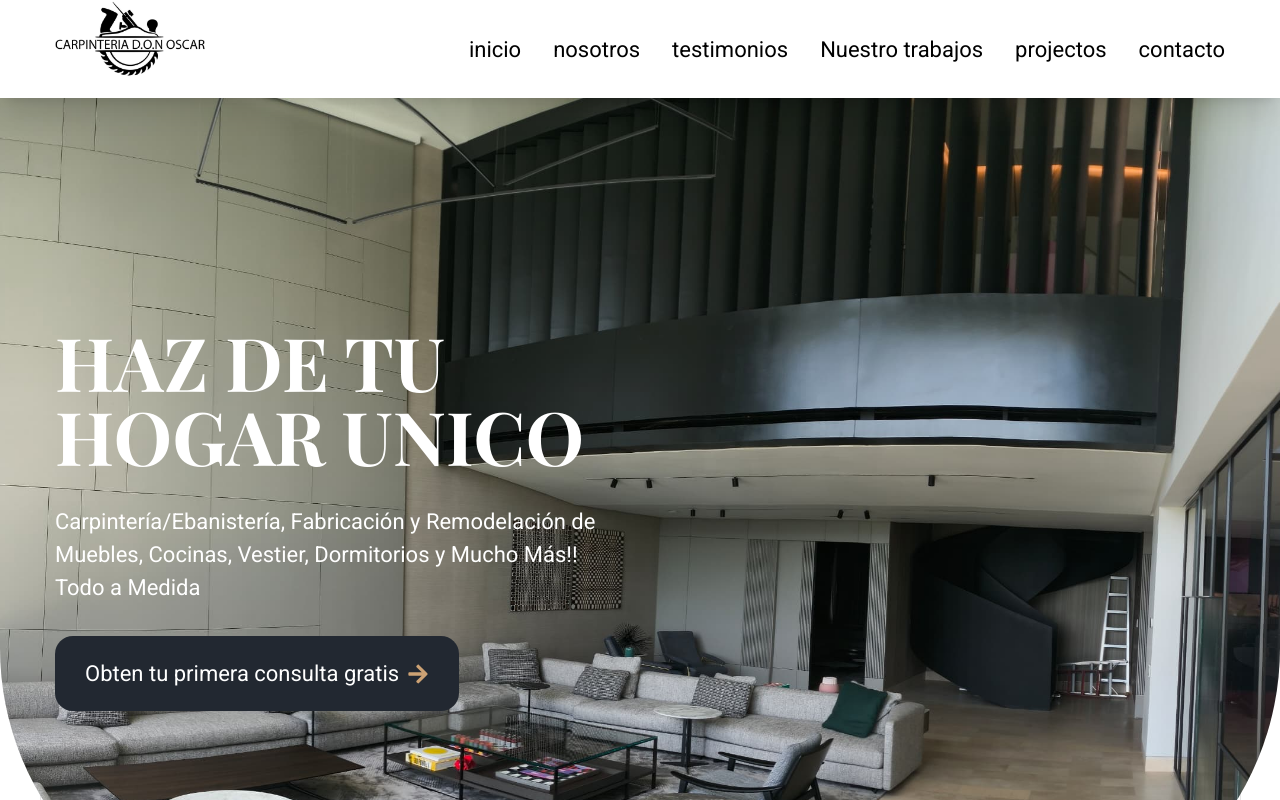
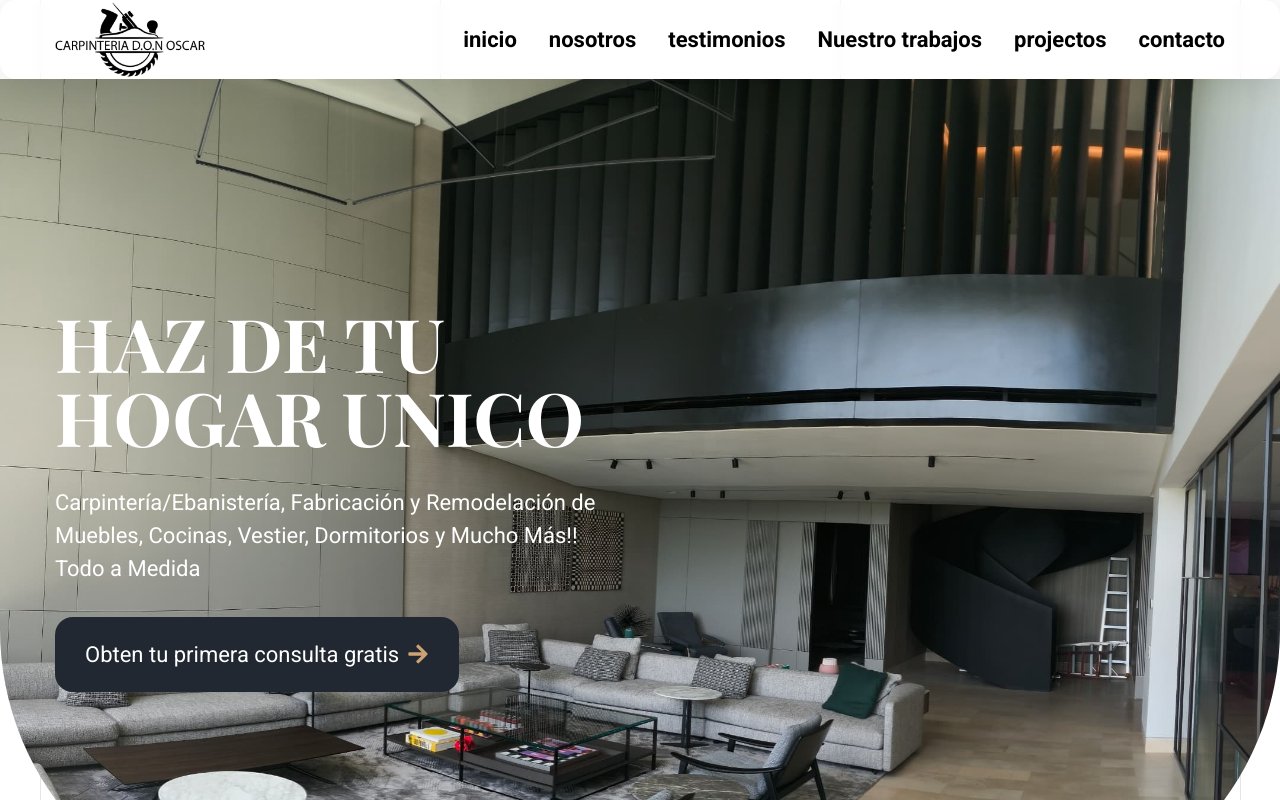
Before and after one commit to fakbo-dev/D.O.N-Oscar-Landing-Page, a Next.js app: page / in a window 1280 px wide. Shown: the top 800 px of the page. Built offline with nearby package versions, Linux system fonts and the light colour scheme.

Commit message:
header maybe need tu change again

```diff
--- a/app/globals.css
+++ b/app/globals.css
@@ -45,10 +45,11 @@
 }
 
 .card {
-  background: rgba( 255, 255, 255, 0.1 );
-box-shadow: 0 8px 32px 0 rgba( 31, 38, 135, 0.37 );
-backdrop-filter: blur( 2.5px );
--webkit-backdrop-filter: blur( 2.5px );
-border-radius: 10px;
-border: 1px solid rgba( 255, 255, 255, 0.18 );
+/* From https://css.glass */
+background: rgba(255, 255, 255, 0.1);
+border-radius: 16px;
+box-shadow: 0 4px 30px rgba(0, 0, 0, 0.1);
+backdrop-filter: blur(5px);
+-webkit-backdrop-filter: blur(5px);
+border: 1px solid rgba(255, 255, 255, 0.3);
 }
--- a/components/Brands.jsx
+++ b/components/Brands.jsx
@@ -1,6 +1,5 @@
 "use client"
 import Image from "next/image";
-import { Fragment } from "react";
 const list = [
     {
         name: "Hotel Cristal Park",
--- a/components/Header.jsx
+++ b/components/Header.jsx
@@ -5,7 +5,7 @@ import MobileNav from "./MobileNav";
 
 const Header = () => {
     return (
-        <header className="sticky top-0 h-[98px] shadow-xl z-30 bg-white">
+        <header className="sticky top-0  shadow-xl z-30  card">
             <div className="container mx-auto flex justify-between h-full">
                 {/* logo */}
                 <Link href="/">
--- a/components/Nav.jsx
+++ b/components/Nav.jsx
@@ -36,7 +36,7 @@ const Nav = () => {
     return (
         <nav className="flex gap-8">
             {links.map(({ name, path, id }) => (
-                <Link href={path} key={id} className="hover:text-accent transition-all delay-100">{name}</Link>
+                <Link href={path} key={id} className="hover:text-accent transition-all delay-100 text-black font-bold">{name}</Link>
             ))}
         </nav>
     )
```
